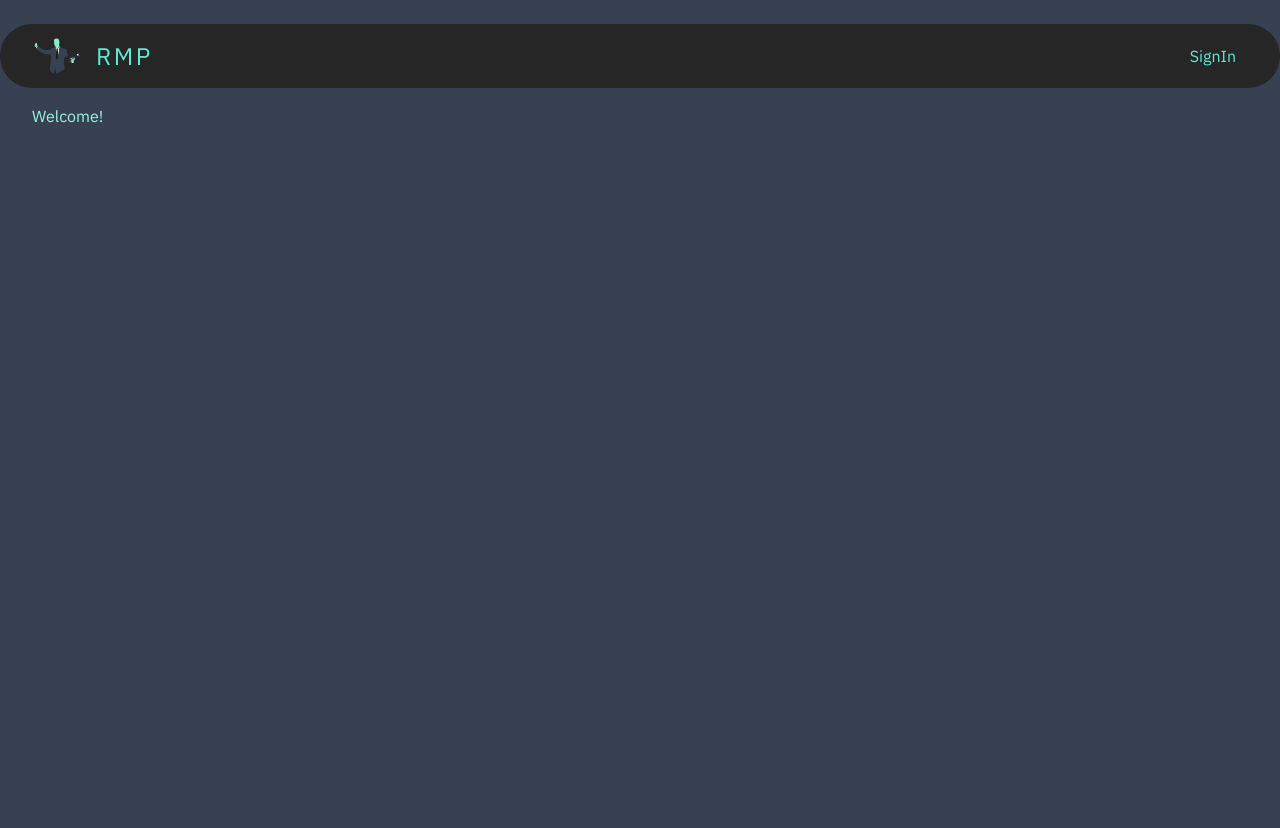
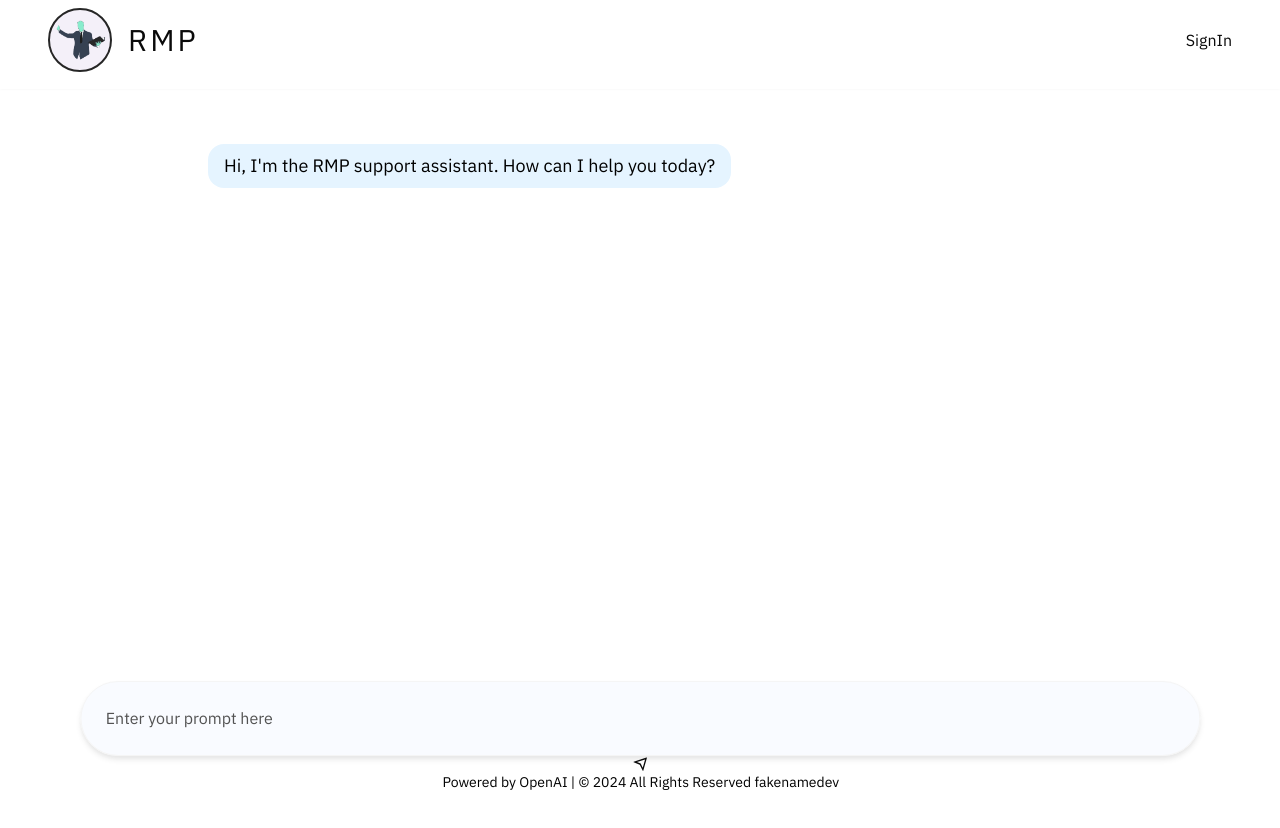
Before and after one commit to wlowrimore/rate-my-professor-ai-assistant, a Next.js app: page / in a window 1280 px wide. Shown: the top 828 px of the page. Built offline with nearby package versions, Linux system fonts and the light colour scheme; no server answers.

Commit message:
sets up basic styled UI and Header

```diff
--- a/package.json
+++ b/package.json
@@ -17,7 +17,8 @@
     "next-auth": "^4.24.7",
     "openai": "^4.56.0",
     "react": "^18",
-    "react-dom": "^18"
+    "react-dom": "^18",
+    "react-icons": "^5.3.0"
   },
   "devDependencies": {
     "@types/node": "^20",
--- /dev/null
+++ b/src/app/components/ChatComponent.tsx
@@ -0,0 +1,125 @@
+"use client";
+
+import { useState, useRef, useEffect } from "react";
+
+import { RiSendPlaneLine } from "react-icons/ri";
+
+export default function ChatComponent() {
+  const inputRef = useRef<HTMLInputElement>(null);
+  const [messages, setMessages] = useState([
+    {
+      role: "assistant",
+      content: "Hi, I'm the RMP support assistant.  How can I help you today?",
+    },
+  ]);
+  const [message, setMessage] = useState<string>("");
+
+  useEffect(() => {
+    if (inputRef.current) {
+      inputRef.current.style.height = "auto";
+      inputRef.current.style.height = `${inputRef.current.scrollHeight}px`;
+    }
+  }, [message]);
+
+  const sendMessage = async () => {
+    setMessage("");
+    setMessages((messages) => [
+      ...messages,
+      { role: "user", content: message },
+      { role: "assistant", content: "" },
+    ]);
+
+    const response = fetch("/api/chat", {
+      method: "POST",
+      headers: {
+        "Content-Type": "application/json",
+      },
+      body: JSON.stringify([...messages, { role: "user", content: message }]),
+    }).then(async (res) => {
+      const reader = res?.body?.getReader();
+      const decoder = new TextDecoder();
+      let result = "";
+
+      return reader
+        ?.read()
+        .then(function processText({
+          done,
+          value,
+        }: ReadableStreamReadResult<Uint8Array>): any {
+          if (done) {
+            return result;
+          }
+          const text = decoder.decode(value || new Uint8Array(), {
+            stream: true,
+          });
+          setMessages((messages) => {
+            let lastMessage = messages[messages.length - 1];
+            let otherMessages = messages.slice(0, messages.length - 1);
+            return [
+              ...otherMessages,
+              { ...lastMessage, content: lastMessage.content + text },
+            ];
+          });
+          return reader.read().then(processText);
+        });
+    });
+  };
+
+  return (
+    <main className="max-w-[80rem] min-w-[80rem] min-h-screen flex flex-col justify-center items-center px-24 pt-24 mx-auto bg-white text-neutral-950">
+      <div className="flex flex-col w-[60rem] h-full">
+        <div className="flex flex-col gap-2 flex-grow-1 overflow-auto h-screen bg-white px-12">
+          {messages &&
+            messages.map((message, index) => (
+              <div
+                key={index}
+                className={`flex py-6 justify-${message.role} === 'assistant' ? 'flex-start' : 'flex-end`}
+              >
+                <div
+                  className={`py-2 rounded-2xl ${
+                    message.role === "assistant"
+                      ? "bg-[#e5f4ff] px-4"
+                      : "bg-teal-300/30 px-4"
+                  }`}
+                >
+                  <p className="text-black font-normal text-lg">
+                    {message.content}
+                  </p>
+                </div>
+              </div>
+            ))}
+        </div>
+        <form
+          onSubmit={(e) => {
+            e.preventDefault();
+            sendMessage();
+          }}
+          className="flex bg-white gap-2 fixed bottom-0 left-[50.5%] translate-x-[-50.5%] right-0 w-[70rem]"
+        >
+          <div className="w-full flex flex-col items-center">
+            <input
+              ref={inputRef}
+              type="text"
+              value={message}
+              onChange={(e) => setMessage(e.target.value)}
+              className="w-full min-h-[4.7rem] border border-neutral-100 shadow-md shadow-neutral-200 bg-blue-50/40 p-6 rounded-full outline-none placeholder:text-neutral-600"
+              placeholder="Enter your prompt here"
+              onKeyDown={(e) => {
+                if (e.key === "Enter") {
+                  e.preventDefault();
+                  sendMessage();
+                }
+              }}
+            />
+            <button onClick={sendMessage}>
+              <RiSendPlaneLine />
+            </button>
+            <p className="text-black text-sm mb-2">
+              Powered by OpenAI | &copy; 2024 All Rights Reserved fakenamedev
+            </p>
+          </div>
+        </form>
+      </div>
+    </main>
+  );
+}
--- a/src/app/components/Header..tsx
+++ b/src/app/components/Header..tsx
@@ -1,72 +1,51 @@
 "use client";
 
-import { useState } from "react";
 import { useSession, signIn, signOut } from "next-auth/react";
 import Image from "next/image";
 import SiteLogo from "../../../public/logos/site-logo.webp";
 
 const Header = () => {
-  const [menuOpen, setMenuOpen] = useState<boolean>(false);
-  const [isActive, setIsActive] = useState<boolean>(false);
-
   const { data: session } = useSession();
   const user = session?.user;
 
-  const handleAvatarClick = (e: React.MouseEvent<HTMLLIElement>) => {
-    e.preventDefault();
-    setMenuOpen(!menuOpen);
-    setIsActive(!isActive);
-  };
-
   return (
-    <header className="w-screen max-w-[90rem] rounded-full mx-auto flex items-center justify-between py-2 px-8 bg-neutral-800 text-teal-300">
+    <header className="fixed bg-white top-0 right-0 left-0 z-10 w-full mx-auto flex items-center justify-between pt-2 pb-4 border-b border-white shadow-sm shadow-neutral-50 px-12 text-neutral-950 mb-12">
       <div className="flex items-center gap-4">
         <Image
           src={SiteLogo}
           alt="Rate My Professor"
-          width={48}
-          height={48}
-          className="rounded-full"
+          width={64}
+          height={64}
+          className="rounded-full bg-[#f4f0f9] border-2 border-neutral-800 p-1"
         />
-        <h1 className="text-2xl tracking-widest uppercase">RMP</h1>
+        <h1 className="text-3xl tracking-widest uppercase">RMP</h1>
       </div>
       <nav>
         <ul>
-          {session ? (
-            <li
-              onClick={handleAvatarClick}
-              className={`hover:bg-neutral-700 p-2 rounded-full ${
-                isActive ? "bg-neutral-700" : "bg-none"
-              }`}
-            >
-              <Image
-                src={user?.image as string}
-                alt="user.name"
-                width={40}
-                height={40}
-                className="rounded-full cursor-pointer"
-              />
-            </li>
+          {session && session?.user?.image ? (
+            <Image
+              src={session.user.image}
+              alt={session.user.name as string}
+              width={64}
+              height={64}
+              className="rounded-full bg-[#f4f0f9] border-2 border-neutral-800 p-1"
+            />
           ) : (
+            // <li
+            //   onClick={() => signOut()}
+            //   className="cursor-pointer hover:text-teal-500 transition duration-200"
+            // >
+            //   SignOut
+            // </li>
             <li
               onClick={() => signIn("google", { callback: "/" })}
-              className="cursor-pointer hover:bg-neutral-700 py-1 px-3 rounded-3xl transition duration-200"
+              className="cursor-pointer hover:text-teal-500 transition duration-200"
             >
               SignIn
             </li>
           )}
         </ul>
       </nav>
-      {menuOpen && (
-        <div className="absolute top-[4.5%] right-[26.7%] bg-neutral-800">
-          <p
-            onClick={() => signOut({ callbackUrl: "/" })}
-            className="bg-neutral-700 px-3 rounded-l-full cursor-pointer hover:text-teal-400"
-          >
-            Sign Out
-          </p>
-        </div>
-      )}
     </header>
   );
 };
--- a/src/app/layout.tsx
+++ b/src/app/layout.tsx
@@ -18,10 +18,12 @@ export default function RootLayout({
 }>) {
   return (
     <SessionWrapper>
-      <html lang="en" className="bg-gray-700 py-6">
+      <html lang="en" className="bg-white">
         <body className={inter.className}>
-          <Header />
-          <main>{children}</main>
+          <main className="flex flex-col items-center mt-6">
+            <Header />
+            {children}
+          </main>
         </body>
       </html>
     </SessionWrapper>
--- a/src/app/page.tsx
+++ b/src/app/page.tsx
@@ -1,9 +1,9 @@
+import ChatComponent from "./components/ChatComponent";
+
 export default function Home() {
   return (
-    <main className="w-screen max-w-[90rem] min-h-screen mx-auto flex flex-col py-4 px-8">
-      <div>
-        <h1 className="text-teal-200">Welcome!</h1>
-      </div>
+    <main className="w-screen min-h-screen mx-auto flex flex-col">
+      <ChatComponent />
     </main>
   );
 }
```
Also changed, not shown: 1 other file (tests, documents, lock files or other folders).
